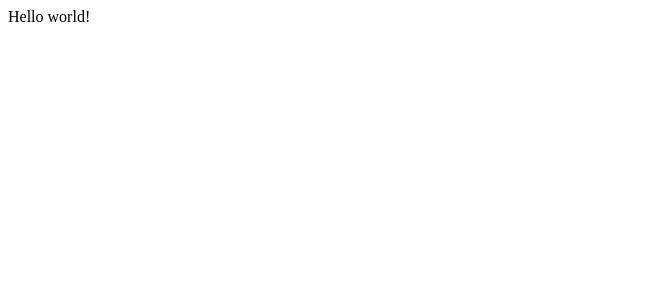
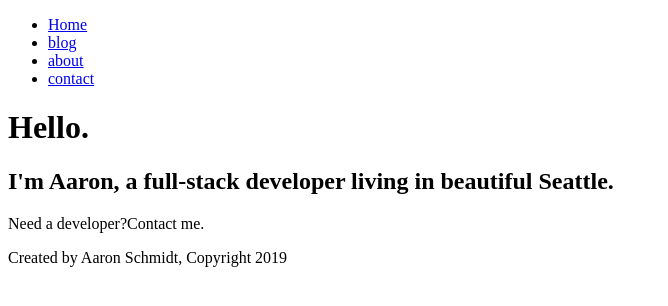
Before and after one commit to Schmidt-Aaron/gatsby-bootcamp, a Gatsby site: page / in a window 1280 px wide. Shown: the whole page, without its empty margins (0-668 px from the left). Built offline with nearby package versions, Linux system fonts and the light colour scheme; Gatsby itself is replaced by a stand-in of ours.

Commit message:
basic layout /w header and footer

```diff
--- /dev/null
+++ b/src/components/Footer.js
@@ -0,0 +1,9 @@
+import React from "react"
+
+export default function Footer() {
+  return (
+    <footer>
+      <p>Created by Aaron Schmidt, Copyright 2019</p>
+    </footer>
+  )
+}
--- /dev/null
+++ b/src/components/Header.js
@@ -0,0 +1,25 @@
+import React from "react"
+import { Link } from "gatsby"
+
+export default function Header() {
+  return (
+    <header>
+      <nav>
+        <ul>
+          <li>
+            <Link to="/">Home</Link>
+          </li>
+          <li>
+            <Link to="/blog">blog</Link>
+          </li>
+          <li>
+            <Link to="/about">about</Link>
+          </li>
+          <li>
+            <Link to="/contact">contact</Link>
+          </li>
+        </ul>
+      </nav>
+    </header>
+  )
+}
--- /dev/null
+++ b/src/components/Layout.js
@@ -0,0 +1,13 @@
+import React, { Children } from "react"
+import Header from "./Header"
+import Footer from "./Footer"
+
+export default function Layout({ children }) {
+  return (
+    <div>
+      <Header />
+      {children}
+      <Footer />
+    </div>
+  )
+}
--- a/src/pages/index.js
+++ b/src/pages/index.js
@@ -1,3 +1,16 @@
 import React from "react"
+import { Link } from "gatsby"
+import Layout from "../components/Layout"
 
-export default () => <div>Hello world!</div>
+export default function index() {
+  return (
+    <Layout>
+      <h1>Hello.</h1>
+      <h2>I'm Aaron, a full-stack developer living in beautiful Seattle.</h2>
+      <p>
+        Need a developer?
+        <Link>Contact me.</Link>
+      </p>
+    </Layout>
+  )
+}
```
Also changed, not shown: src/pages/404.js (added, +10 -0 lines), src/pages/about.js (added, +12 -0 lines), src/pages/blog.js (added, +13 -0 lines), src/pages/contact.js (added, +14 -0 lines).
